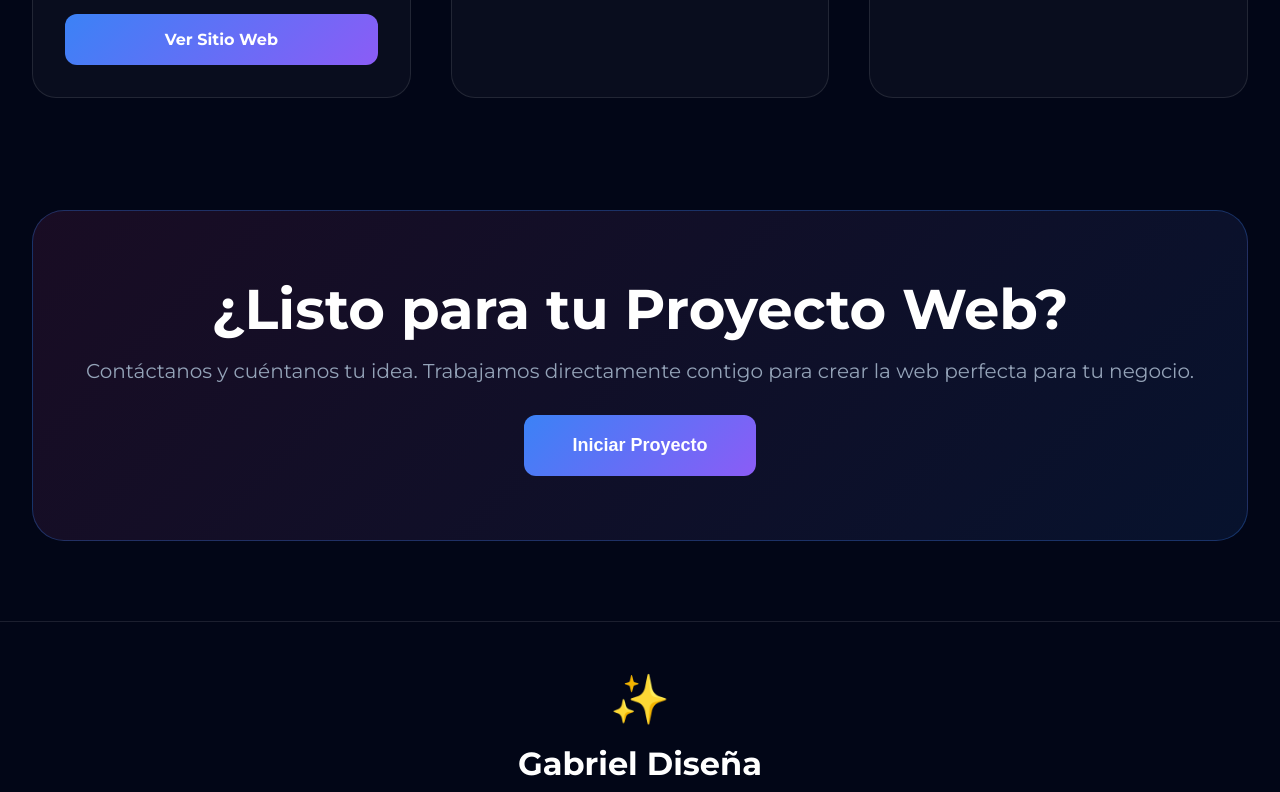
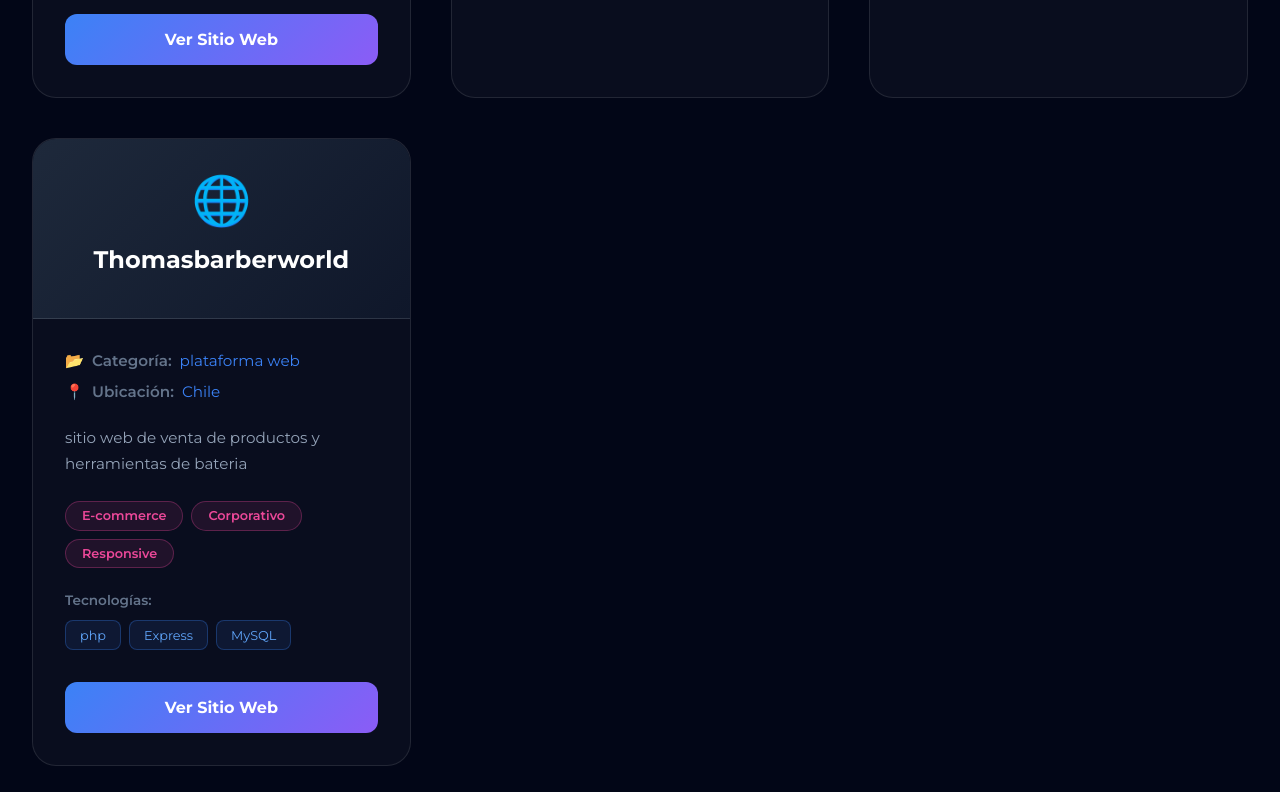
Before and after one commit to gabrielvolcan/gabriel-disena-backend, a React (Vite) app in the folder frontend/frontend/: page /portfolio-web in a window 1280 px wide. Shown: the part 1980-2772 px from the top of the page. Built offline with nearby package versions, Linux system fonts and the light colour scheme.

Commit message:
modific pages portfolio

```diff
--- a/frontend/frontend/src/pages/Portfolioweb.jsx
+++ b/frontend/frontend/src/pages/Portfolioweb.jsx
@@ -77,7 +77,24 @@
       tags: ['E-commerce', 'Corporativo', 'Responsive'],
       technologies: ['React', 'Express', 'MySQL']
     },
+
+     {
+
+    id: 7,
+      name: 'Thomasbarberworld',
+      category: 'plataforma web',
+      location: 'Chile',
+      description: 'sitio web de venta de productos y herramientas de bateria',
+      image: '/uploads/afroditaspa.jpg',
+      link: 'https://thomasbarberworld.cl',
+      tags: ['E-commerce', 'Corporativo', 'Responsive'],
+      technologies: [ 'php', 'Express', 'MySQL']
+    },
   ];
+
+
+
+
 
   return (
     <div style={{ minHeight: '100vh', background: '#020617', color: 'white' }}>
```
